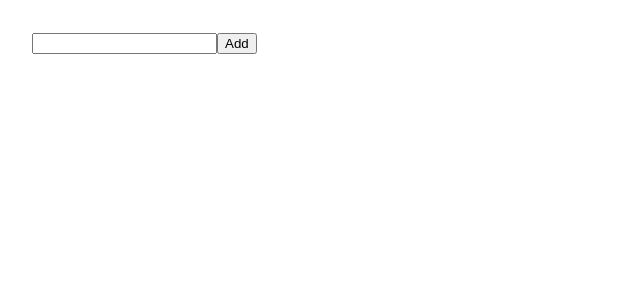
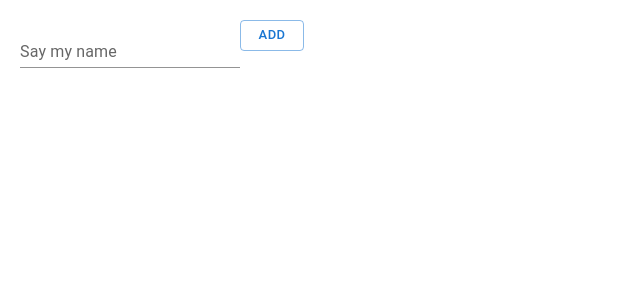
Before and after one commit to HMP1993/Trelloish, a React (Create React App) app: page / in a window 1280 px wide. Shown: the top 300 px of the page, without its empty margins (0-640 px from the left). Built offline with nearby package versions, Linux system fonts and the light colour scheme.

Commit message:
mui added

```diff
--- a/package.json
+++ b/package.json
@@ -3,6 +3,9 @@
   "version": "0.1.0",
   "private": true,
   "dependencies": {
+    "@emotion/react": "^11.10.5",
+    "@emotion/styled": "^11.10.5",
+    "@mui/material": "^5.10.12",
     "@testing-library/jest-dom": "^5.16.5",
     "@testing-library/react": "^13.4.0",
     "@testing-library/user-event": "^13.5.0",
--- a/src/App.css
+++ b/src/App.css
@@ -3,11 +3,11 @@
     display: inline-flex;
     margin: 2em;
   }
-  .Column {
+  /* .Column {
         margin: 0 2em;
     border: black solid 1px;
     padding: 1em;
-  }
+  } */
   .Column h3 {
        display: inline-flex;
   }
--- a/src/App.js
+++ b/src/App.js
@@ -2,6 +2,9 @@ import React, { useState } from "react";
 import "./App.css";
 import Add from "./components/Add";
 import Column from "./components/Column";
+import Grid from "@mui/material/Unstable_Grid2";
+import Card from "@mui/material/Card";
+import CardContent from "@mui/material/CardContent";
 
 function App() {
   const [columnTitles, setColumnTitles] = useState([]);
@@ -47,8 +50,16 @@ function App() {
 
   return (
     <div className="App">
+      <Grid
+        container
+        spacing={{ xs: 2, md: 3 }}
+        columns={{ xs: 4, sm: 8, md: 12 }}
+      >
         <Add onAddCl={(clEntered) => addColumn(clEntered)} />
         {columnTitles.map((ct, i) => (
+          <Grid xs={2} sm={4} md={3} key={ct}>
+            <Card>
+              <CardContent>
                 <Column
                   key={ct}
                   columnTitle={ct}
@@ -56,7 +67,11 @@ function App() {
                   onMoveLeftHandler={() => moveColumn(ct, i - 1)}
                   onMoveRightHandler={() => moveColumn(ct, i + 1)}
                 ></Column>
+              </CardContent>
+            </Card>
+          </Grid>
         ))}
+      </Grid>
     </div>
   );
 }
--- a/src/components/Add.js
+++ b/src/components/Add.js
@@ -1,4 +1,6 @@
 import { useState } from "react";
+import TextField from "@mui/material/TextField";
+import Button from "@mui/material/Button";
 
 const Add = (props) => {
   const [enteredValue, setEnteredValue] = useState("");
@@ -19,8 +21,16 @@ const Add = (props) => {
   };
   return (
     <div>
-      <input onChange={TitleChangeHanlder} value={enteredValue} />
-      <button onClick={AddHandler}>Add</button>
+      <TextField
+        id="standard-basic"
+        label="Say my name"
+        variant="standard"
+        onChange={TitleChangeHanlder}
+        value={enteredValue}
+      />
+      <Button size="small" variant="outlined" onClick={AddHandler}>
+        Add
+      </Button>
     </div>
   );
 };
--- a/src/components/Column.js
+++ b/src/components/Column.js
@@ -4,12 +4,6 @@ import "../App.css";
 import Add from "./Add";
 
 const Column = (props) => {
-  // const [currentIndex, setNewIndex] = useState(props.columnTitle);
-
-  // const moveRight = () => {
-  //   setNewIndex([...currentIndex, currentIndex.index + 1]);
-  // };
-
   const [cardTitles, setCardTitles] = useState([]);
   const nameChecker = (newEnteredValue) => {
     let isDupplicate = false;
@@ -25,9 +19,6 @@ const Column = (props) => {
     return false;
   };
 
-  // const addCard = () => {
-  //   setCardTitles([...cardTitles, `Card ${cardTitles.length + 1}`]);
-  // };
   const addCard = (nca) => {
     const isValid = !nameChecker(nca);
 
@@ -38,17 +29,21 @@ const Column = (props) => {
     }
   };
   const deleteCa = (itemToDelete) => {
-
     const changedCardTitles = cardTitles.filter((nca) => nca !== itemToDelete);
     setCardTitles(changedCardTitles);
   };
-  const renameCard = (cardTitleToRename, indexToInser) => {
-    const newCardTitle = prompt("Enter the new name", cardTitleToRename);
-    const newCards = cardTitles.filter((nca) => nca !== cardTitleToRename);
-    newCards.splice(indexToInser, 0, newCardTitle);
-    setCardTitles(newCards);
+  const renameCard = (cardTitleToRename, indexToInsert) => {
+    const isValid = !nameChecker(cardTitles);
+
+    if (isValid) {
+      const newCardTitle = prompt("Enter the new name", cardTitleToRename);
+      const newCards = cardTitles.filter((nca) => nca !== cardTitleToRename);
+      newCards.splice(indexToInsert, 0, newCardTitle);
+      setCardTitles(newCards);
+    } else {
+      alert("dupplicated value");
+    }
   };
-
 
   return (
     <div className="Column">
```
Also changed, not shown: 1 other file (tests, documents, lock files or other folders). Lines whose indentation alone changed are shown as unchanged.
